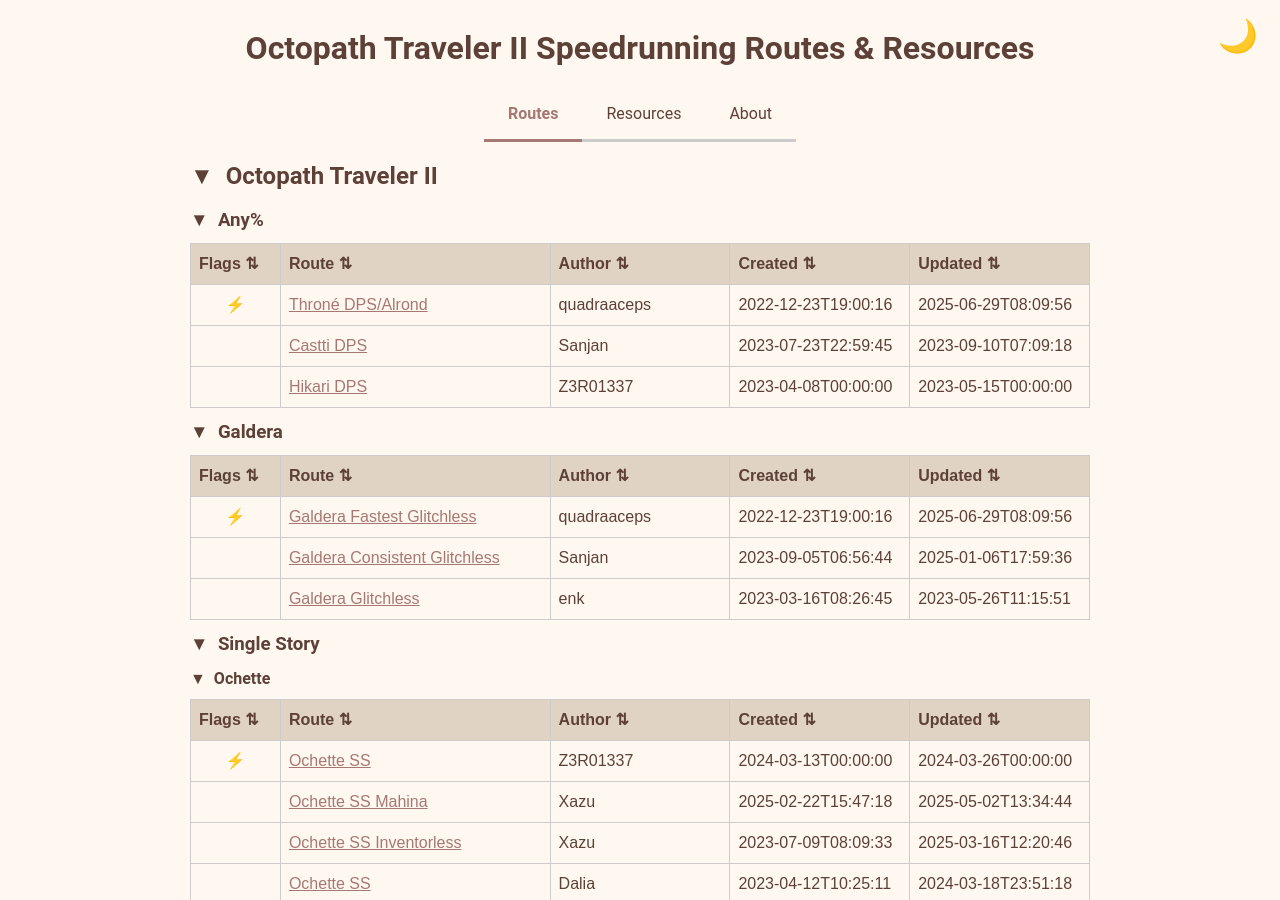
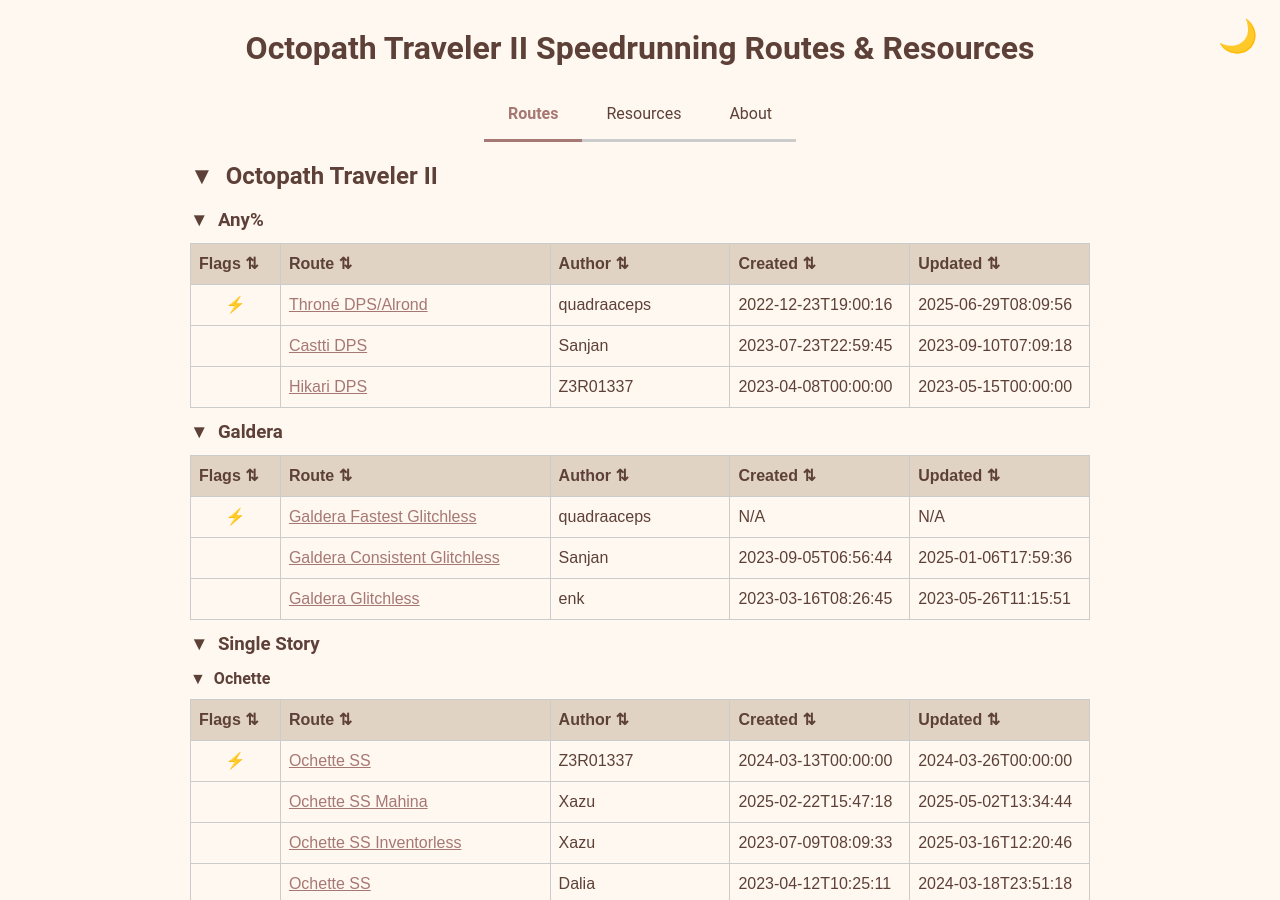
Before and after one commit to yetanotherf0rked/octopath2-stuff, a Jekyll site: the page built from index.html, in a window 1280 px wide and 900 px high. Built offline with Jekyll 4.4.1, drawn with Linux system fonts in a browser that asks for light colours.

```diff
--- a/_data/routes-with-timestamps.json
+++ b/_data/routes-with-timestamps.json
@@ -33,9 +33,9 @@
         "Title": "Galdera Fastest Glitchless",
         "author": "quadraaceps",
         "link": "https://docs.google.com/spreadsheets/d/1UDOPhKQpn3VNF-Fx6TjriEbsVKq3yJx_Ajb6UaW7-CM/edit?usp=sharing",
-        "created": "2022-12-23T19:00:16",
-        "updated": "2025-06-29T08:09:56",
-        "certainty": "high"
+        "created": null,
+        "updated": null,
+        "certainty": "low"
       },
       {
         "Title": "Galdera Consistent Glitchless",
```
